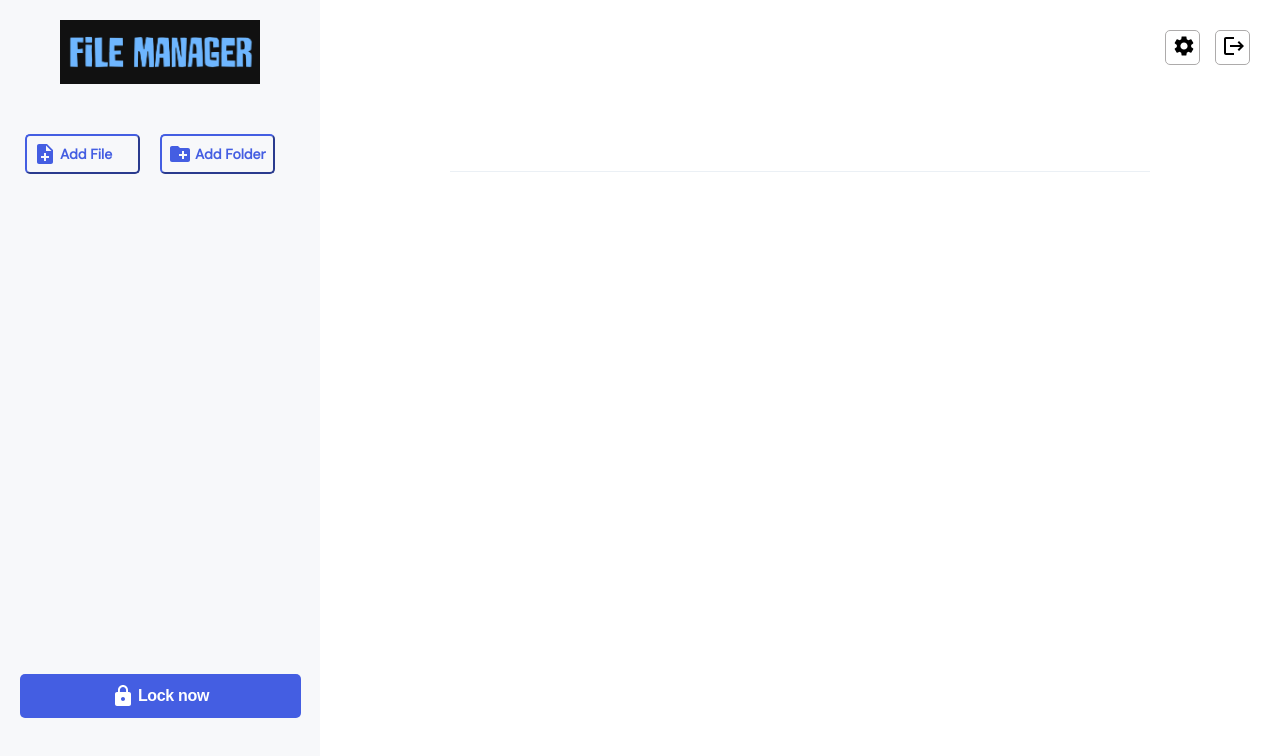
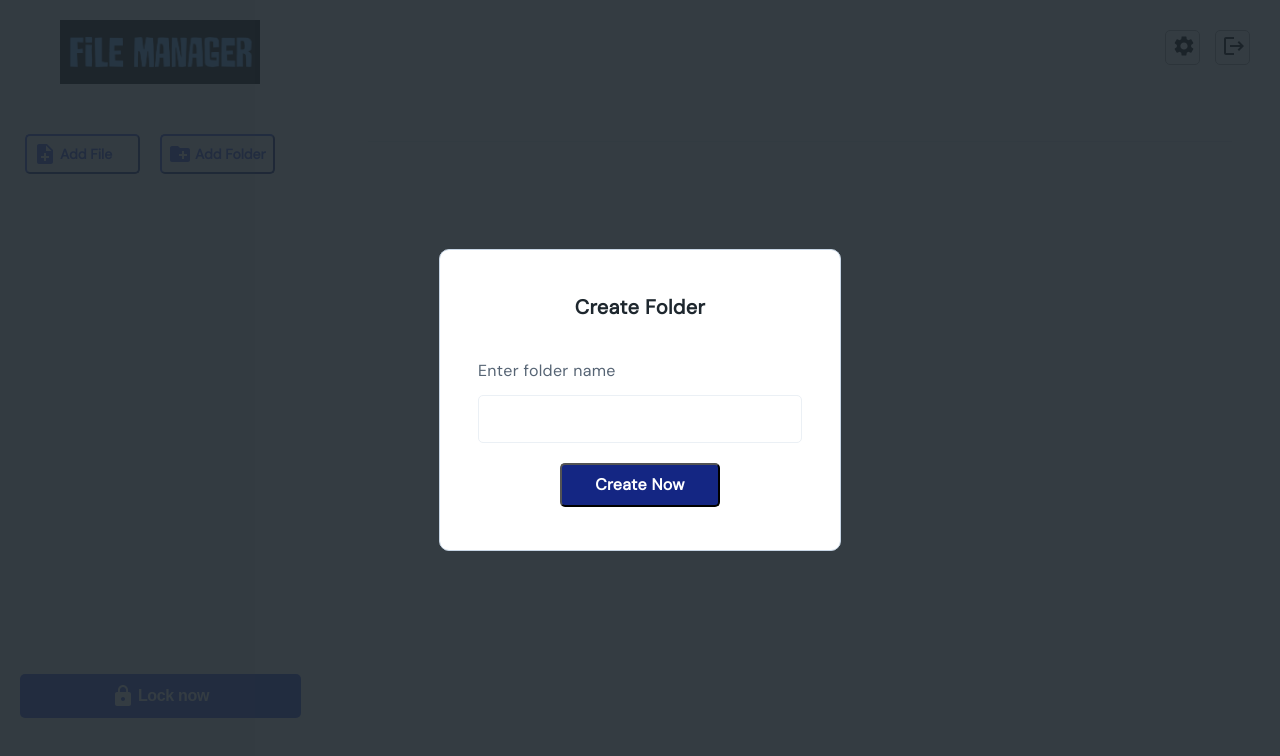
Before and after one commit to theharshit02/file-manager-frontend, a React (Create React App) app: page / in a window 1280 px wide. Both pictures are taken after a click on the button "Add Folder". Shown: the top 756 px of the page. Built offline with nearby package versions, Linux system fonts and the light colour scheme; no server answers.

Commit message:
added create folder modal

```diff
--- a/src/App.js
+++ b/src/App.js
@@ -3,6 +3,7 @@ import Sidebar from './components/sidebar/Sidebar';
 import Mainbar from './components/mainbar/Mainbar';
 import Lock from './components/lock/Lock';
 import Setpin from './components/setpin/Setpin';
+import CreateFolder from './components/createFolder/CreateFolder';
 import axios from 'axios';
 import { useEffect, useState } from 'react';
 
@@ -10,6 +11,7 @@ function App() {
 
   const [pin, setpin] = useState("1")
   const [lock, setlock] = useState("1")
+  const [fldr, setfldr] = useState("1")
 
   async function callLock(){
     const url = "http://localhost:3000/api/admin/status"
@@ -30,7 +32,13 @@ function App() {
     setlock(e)
   }
 
-  console.log("status", pin);
+  function fldrstatus(e){
+    setfldr(e)
+  }
+
+  function rmfldr(e){
+    setfldr(e)
+  }
 
   useEffect(()=>{
     callLock()
@@ -39,11 +47,12 @@ function App() {
   return (
     <div className="App">
       <div className="bars">
-        <Sidebar/>
+        <Sidebar fldrstatus={fldrstatus}/>
         <Mainbar/>
       </div>
       {pin === "0"?<Setpin pins={change}/>:<></>}
       {lock === "0"?<Lock check={check}/>:<></>}
+      {fldr === "0"?<CreateFolder rmfldr={rmfldr}/>:<></>}
     </div>
   );
 }
--- /dev/null
+++ b/src/components/createFolder/CreateFolder.js
@@ -0,0 +1,28 @@
+import React, { useState } from 'react'
+import styles from './CreateFolder.module.css'
+import axios from 'axios'
+
+const CreateFolder = (props) => {
+
+  const [newfolder, setnewfolder] = useState("")
+
+  function submithandler(){
+    const url = `http://localhost:3000/api/admin/folderName/${newfolder}`
+    axios.post(url)
+    props.rmfldr("1")
+  }
+  return (
+    <div className={styles.folderContainer}>
+      <div className={styles.folder}>
+        <p className={styles.header}>Create Folder</p>
+        <div>
+          <p className={styles.info}>Enter folder name</p>
+          <input onChange={(e)=>setnewfolder(e.target.value)} className={styles.input} type="text" name="" id=""/>
+        </div>
+        <button onClick={submithandler} className={styles.btn}>Create Now</button>
+      </div>
+    </div>
+  )
+}
+
+export default CreateFolder
--- /dev/null
+++ b/src/components/createFolder/CreateFolder.module.css
@@ -0,0 +1,78 @@
+.folderContainer{
+    position: fixed;
+    display: flex;
+    justify-content: center;
+    align-items: center;
+    top: 0;
+    left: 0;
+    right: 0;
+    bottom: 0;
+    background: rgba(30, 39, 46, 0.9);
+    overflow-y: hidden;
+}
+
+.folder{
+    width: 400px;
+    height: 300px;
+    background: #FFFFFF;
+    border: 1px solid #C8D6E5;
+    border-radius: 10px;
+    display: flex;
+    flex-direction: column;
+    justify-content: center;
+    align-items: center;
+}
+
+.header{
+    font-family: 'DM Sans', sans-serif;
+    font-weight: 700;
+    font-size: 20px;
+    line-height: 28px;
+    letter-spacing: 0.02em;
+    color: #1E272E;
+}
+
+.info{
+    font-family: 'DM Sans', sans-serif;
+    font-weight: 500;
+    font-size: 16px;
+    line-height: 28px;
+    letter-spacing: 0.02em;
+    color: #566474;
+    margin-bottom: 10px;
+}
+
+.input{
+    width: 300px;
+    height: 44px;
+    border: 1px solid #EBF0F5;
+    border-radius: 5px;
+    font-size: 22px;
+    padding-left: 20px;
+}
+
+.btn{
+    width: 160px;
+    height: 44px;
+    background: #142683;
+    border-radius: 5px;
+    font-family: 'DM Sans';
+    font-style: normal;
+    font-weight: 700;
+    font-size: 16px;
+    line-height: 28px;
+    letter-spacing: 0.02em;
+    color: #FFFFFF;
+    cursor: pointer;
+    margin-top: 20px;
+    margin-bottom: 20px;
+}
+
+.error{
+    font-size: 14px;
+    font-family: 'DM Sans', sans-serif;
+    color: red;
+    font-style: italic;
+    margin-top: 5px;
+    margin-bottom: 0px;
+}
--- a/src/components/mainbar/Mainbar.module.css
+++ b/src/components/mainbar/Mainbar.module.css
@@ -29,8 +29,8 @@
 
 .line{
     position: relative;
-    top: 90px;
-    width: 700px;
+    top: 60px;
+    width: 90%;
     height: 1px;
     background: #EBF0F5;
 }
--- a/src/components/sidebar/Sidebar.js
+++ b/src/components/sidebar/Sidebar.js
@@ -4,13 +4,17 @@ import NoteAddIcon from '@mui/icons-material/NoteAdd';
 import CreateNewFolderIcon from '@mui/icons-material/CreateNewFolder';
 import LockIcon from '@mui/icons-material/Lock';
 
-const Sidebar = () => {
+const Sidebar = (props) => {
+
+  function clickhandler(){
+    props.fldrstatus("0")
+  }
   return (
     <div className={styles.sidebar}>
       <img className={styles.logo} src="logo.png" alt="Logo"/>
       <div className={styles.buttons}>
-        <button className={styles.btn}> <NoteAddIcon className={styles.icon}/>Add File</button>
-        <button className={styles.btn}><CreateNewFolderIcon className={styles.icon}/>Add Folder</button>
+        <button className={styles.btn}><NoteAddIcon className={styles.icon}/>Add File</button>
+        <button onClick={clickhandler} className={styles.btn}><CreateNewFolderIcon className={styles.icon}/>Add Folder</button>
       </div>
       <button className={styles.lock}><LockIcon className={styles.icon}/>Lock now</button>
     </div>
```
